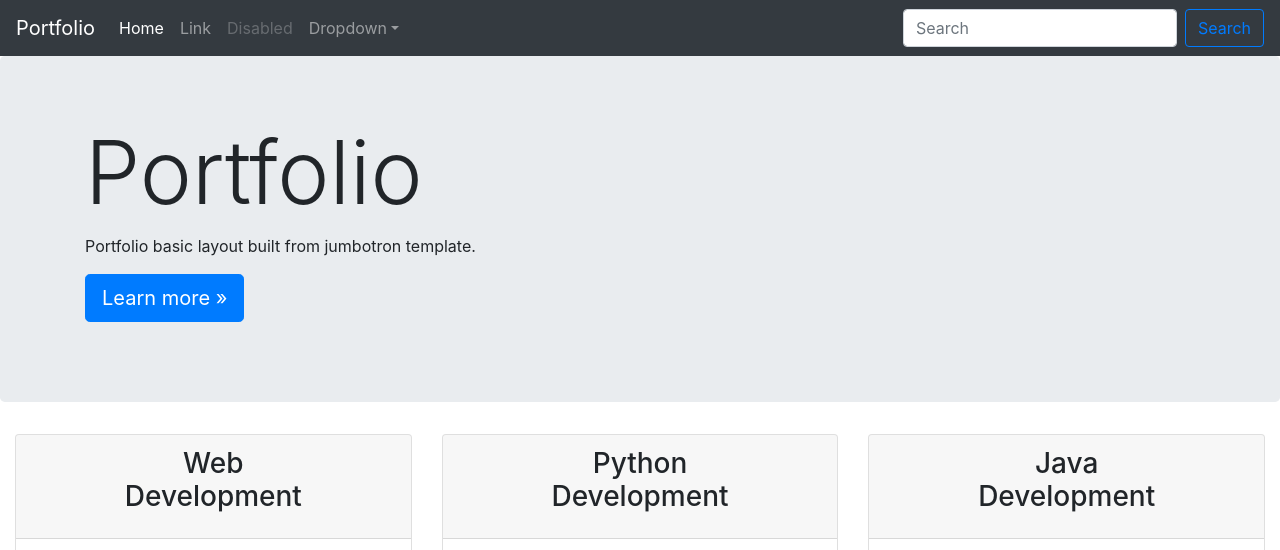
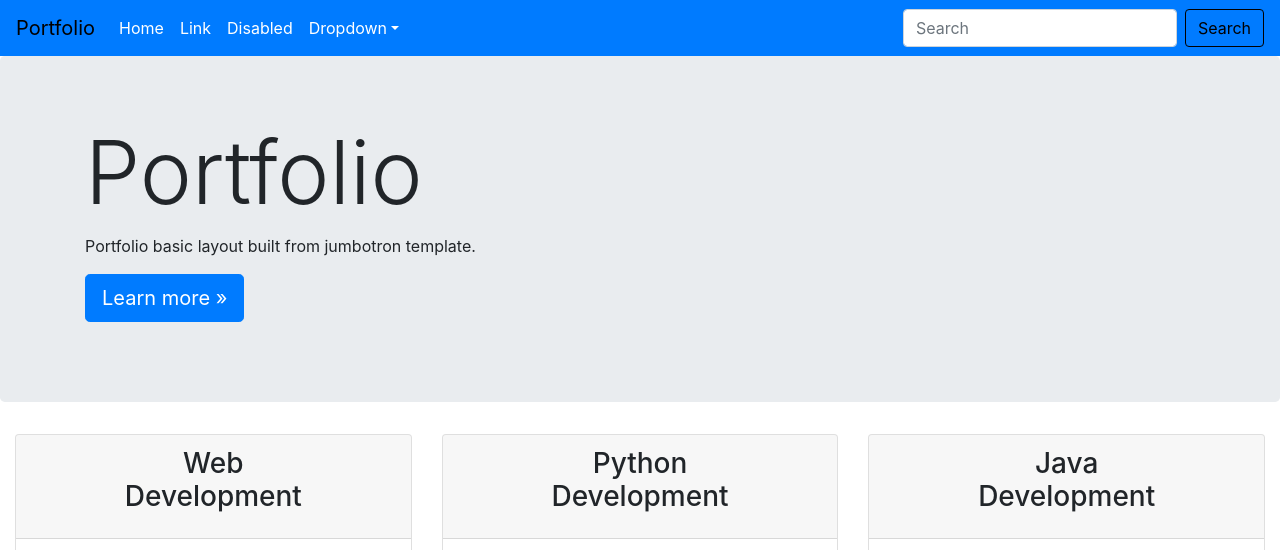
Before and after one commit to kko13/BS4-Portfolio, a plain HTML site: page index.html in a window 1280 px wide. Shown: the top 550 px of the page. Drawn offline with Linux system fonts and the light colour scheme.

Commit message:
Customized styling and color of major elements

```diff
--- a/index.html
+++ b/index.html
@@ -19,8 +19,8 @@
 
 <body>
     <!-- Navbar Content -->
-    <nav class="navbar navbar-expand-md navbar-dark fixed-top bg-dark">
-        <a class="navbar-brand" href="#">Portfolio</a>
+    <nav class="navbar navbar-expand-md navbar-dark fixed-top bg-primary">
+        <a class="navbar-brand" style="color: black;" href="#">Portfolio</a>
 
         <!-- Navbar Toggle -->
         <button class="navbar-toggler" type="button" data-toggle="collapse" data-target="#navbarSupportedContent" aria-controls="navbarSupportedContent" aria-expanded="false" aria-label="Toggle navigation">
@@ -31,9 +31,9 @@
         <div class="collapse navbar-collapse" id="navbarSupportedContent">
             <ul class="navbar-nav mr-auto">
                 <a class="nav-item nav-link active" href="#">Home <span class="sr-only">(current)</span></a>
-                <a class="nav-item nav-link" href="#">Link</a>
-                <a class="nav-item nav-link disabled" href="#">Disabled</a>
-                <a class="nav-item dropdown nav-link dropdown-toggle" href="#" id="dropdown01" data-toggle="dropdown" aria-haspopup="true" aria-expanded="false">Dropdown</a>
+                <a class="nav-item nav-link active" href="#">Link</a>
+                <a class="nav-item nav-link active" href="#">Disabled</a>
+                <a class="nav-item dropdown nav-link dropdown-toggle active" href="#" id="dropdown01" data-toggle="dropdown" aria-haspopup="true" aria-expanded="false">Dropdown</a>
                 <div class="dropdown-menu" aria-labelledby="dropdown01">
                     <a class="dropdown-item" href="#">Action</a>
                     <a class="dropdown-item" href="#">Another action</a>
@@ -44,13 +44,13 @@
             <!-- Search box and button in navbar -->
             <form class="form-inline my-2 my-lg-0">
                 <input class="form-control mr-sm-2" type="text" placeholder="Search" aria-label="Search">
-                <button class="btn btn-outline-primary my-2 my-sm-0" type="submit">Search</button>
+                <button class="btn my-2 my-sm-0" style="border-color: black; color: black;" type="submit">Search</button>
             </form>
         </div>
     </nav>
 
     <!-- Main jumbotron -->
-    <div class="jumbotron jumbotron">
+    <div class="jumbotron">
         <div class="container">
             <h1 class="display-2">Portfolio</h1>
             <p>Portfolio basic layout built from jumbotron template.</p>
```
